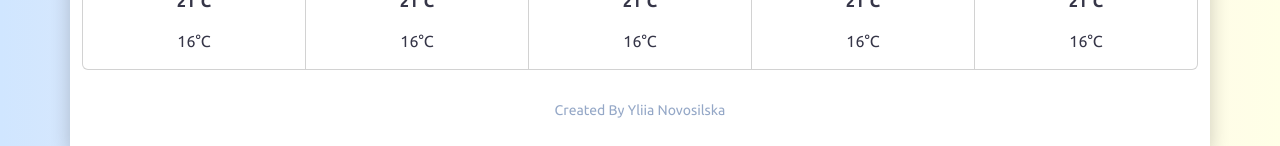
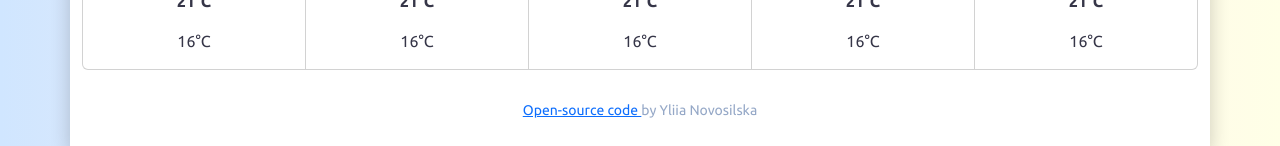
Before and after one commit to yuliia-novosilska/weather-app, a plain HTML site: page index.html in a window 1280 px wide. Shown: the part 716-862 px from the top of the page. Drawn offline with nearby package versions, Linux system fonts and the light colour scheme; no server answers.

Commit message:
Added link to open-source code

```diff
--- a/index.html
+++ b/index.html
@@ -149,7 +149,15 @@
         </div>
       </div>
 
-      <p class="identity">Created By Yliia Novosilska</p>
+      <p class="identity">
+        <a
+          href="https://github.com/yuliia-novosilska/weather-app/tree/main"
+          target="_blank"
+        >
+          Open-source code
+        </a>
+        by Yliia Novosilska
+      </p>
     </div>
     <script src="app.js"></script>
   </body>
```
